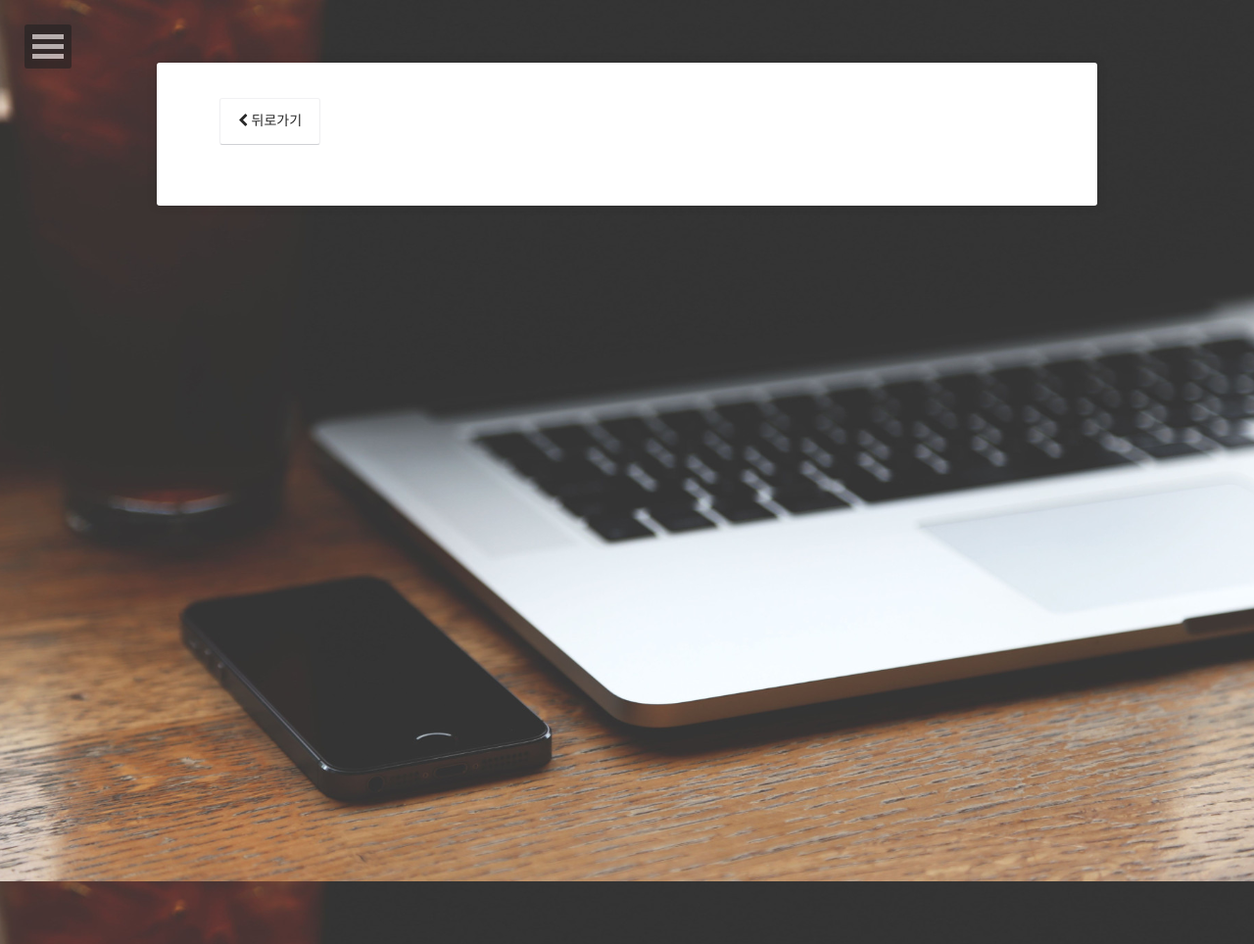
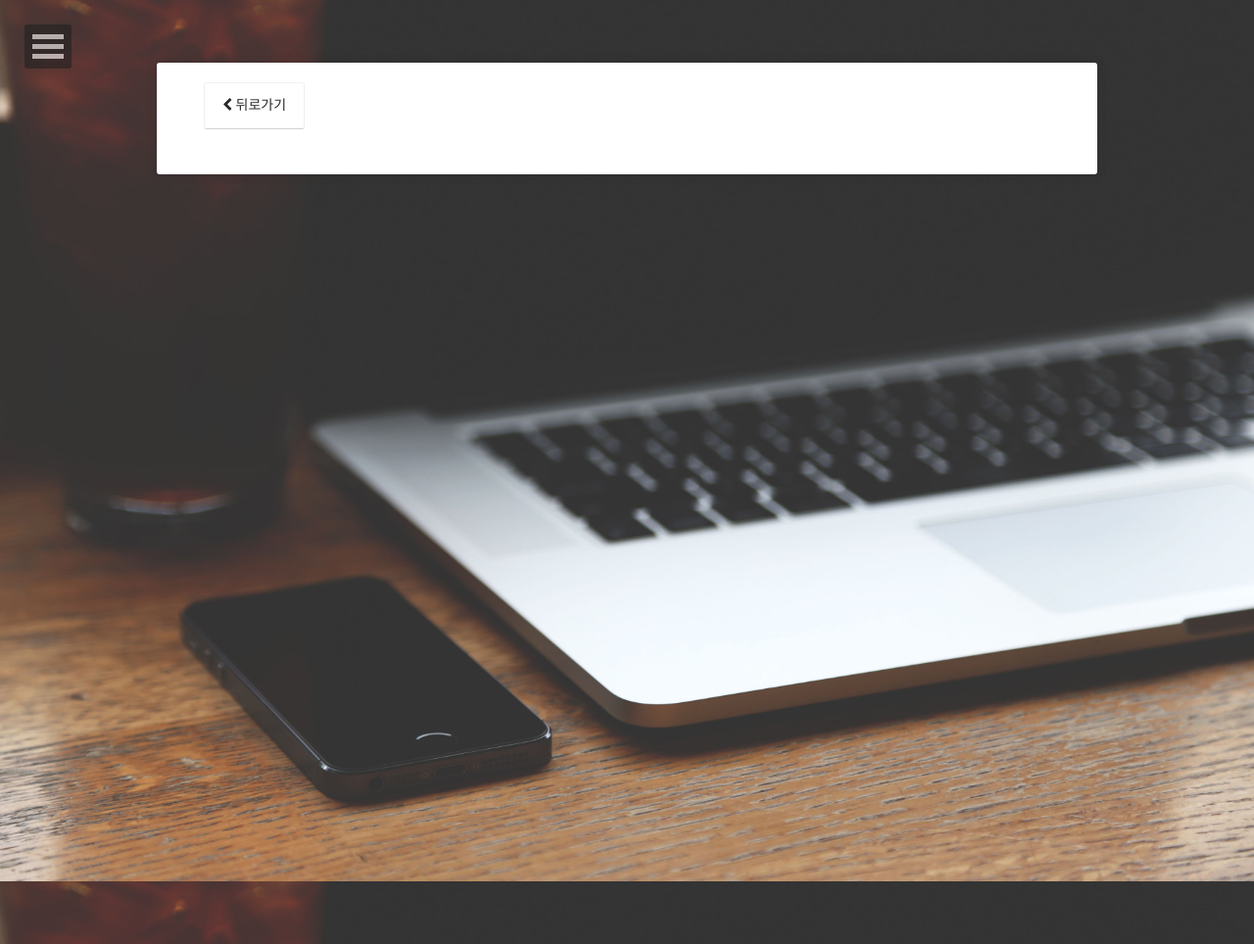
Before and after one commit to sangwoo24/sangwoo24.github.io, a Jekyll site: the page built from tags/index.html, in a window 1280 px wide. Shown: the whole page at 98% size. Built offline with Jekyll 4.4.1, drawn with Linux system fonts in a browser that asks for light colours.

Commit message:
Update site.scss

```diff
--- a/_sass/site.scss
+++ b/_sass/site.scss
@@ -102,11 +102,11 @@
 }
 .wrapper {
 	width: 75%;
-	max-width: 1500px;
+	max-width: 1700px;
 	margin: 4rem auto;
 	background: $white;
 	color: $color_tuatara;
-	padding: 2em;
+	padding: 1em;
 	border-radius: 3px;
 	box-shadow: 0 0 10px 0 rgba($color_shark,0.3);
 	@include transition(.5s);
```
